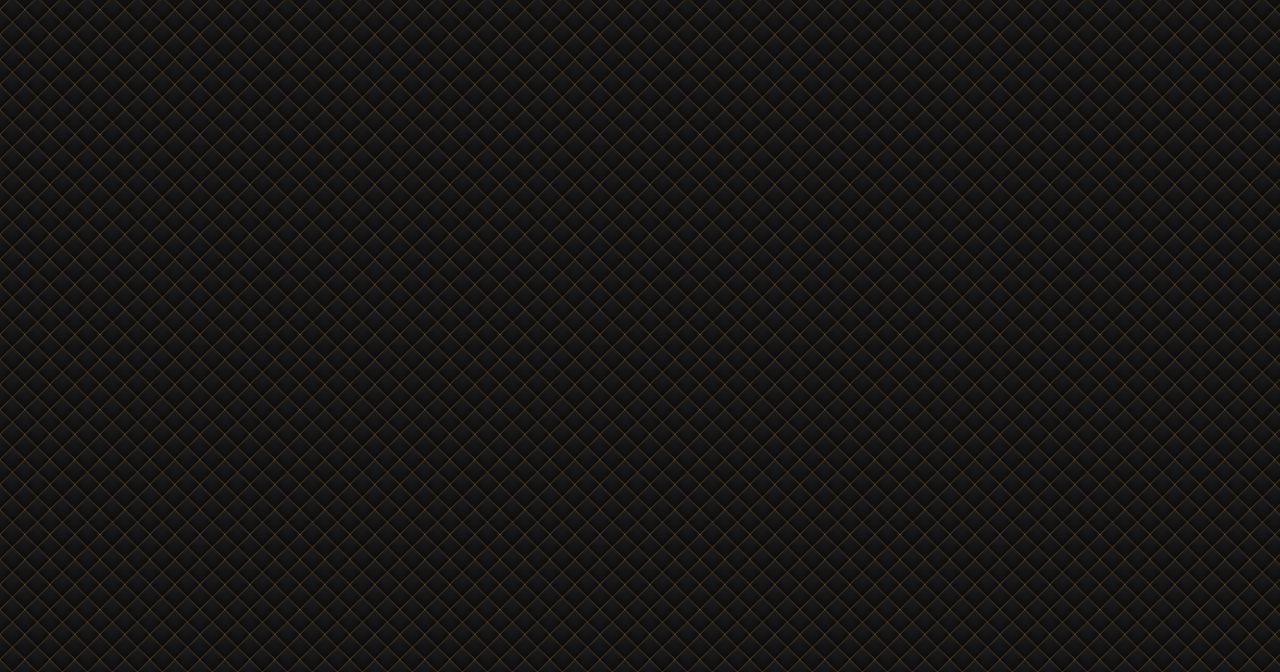
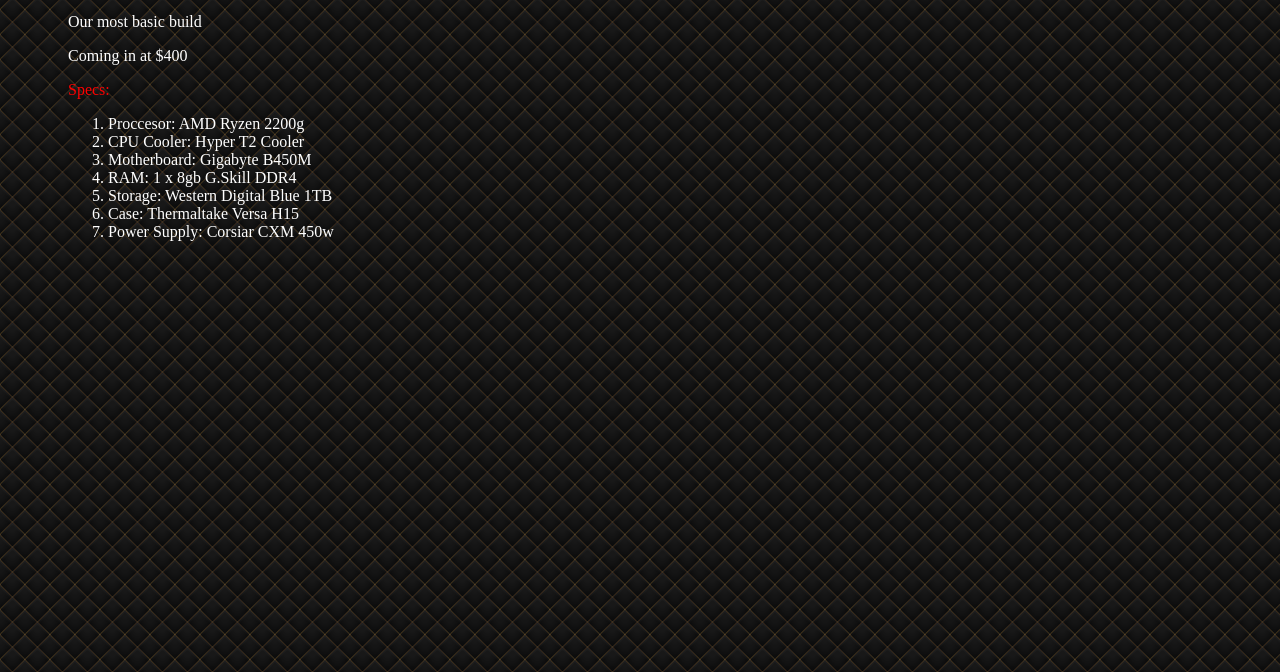
Before and after one commit to evanac21/TechCompWebsite, a plain HTML site: page builds.html in a window 1280 px wide. Shown: the part 128-800 px from the top of the page. Drawn offline with Linux system fonts and the light colour scheme.

Commit message:
Added Info to "Build.html"
Added specs and beautifying in CSS

```diff
--- a/Builds.css
+++ b/Builds.css
@@ -21,9 +21,19 @@ h1{
     color:white;
 }
 .button:hover {
-    background-color: aqua;
+    background-color: white;
     color:red;
 }
 .ba {
     padding-left: 80px;
 }
+p {
+    color:white;
+
+}
+.basicPadding {
+    padding-left: 60px;
+}
+.specColor {
+    color:red;
+}
--- a/builds.html
+++ b/builds.html
@@ -4,8 +4,19 @@
     <title>Builds</title>
     <h1>Builds</h1>
     <body background="Images/fancy-cushion.png"></body>
-    <div class="ba">
-        <a href="#" class="button">Basic</a>
-
+    <div class="ba"><a href="#" class="button">Basic</a></div>
+    <div class="basicPadding">
+        <p>Our most basic build</p>
+        <p>Coming in at $400</p>
+        <p class="specColor">   Specs:  </p>
+        <ol style="color:white">
+            <li>Proccesor: AMD Ryzen 2200g</li>
+            <li>CPU Cooler: Hyper T2 Cooler</li>
+            <li>Motherboard: Gigabyte B450M</li>
+            <li>RAM: 1 x 8gb G.Skill DDR4</li>
+            <li>Storage: Western Digital Blue 1TB</li>
+            <li>Case: Thermaltake Versa H15</li>
+            <li>Power Supply: Corsiar CXM 450w</li>
+        </ol>
     </div>
 </html>
--- a/main.css
+++ b/main.css
@@ -22,7 +22,7 @@
     color:white;
 }
 .button:hover {
-    background-color: aqua;
+    background-color: white;
     color:red;
 }
 p {
```
Also changed, not shown: index.html (+0 -1 lines).
